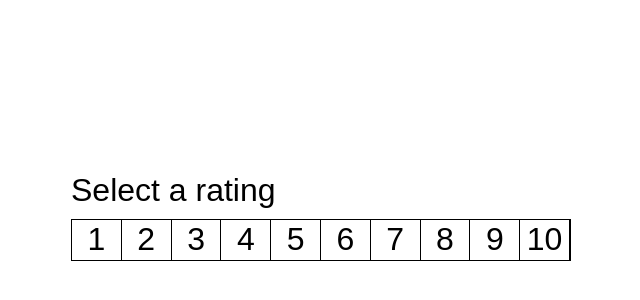
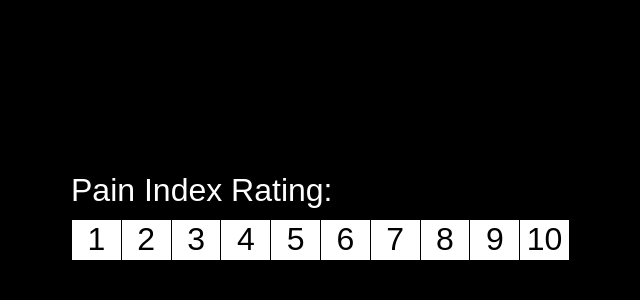
Before and after one commit to hanumancode/CSS3-Rating-Scale, a plain HTML site: page index.html in a window 1280 px wide. Shown: the part 184-484 px from the top of the page, without its empty margins (319-959 px from the left). Drawn offline with Linux system fonts and the light colour scheme.

Commit message:
title and bg color change

```diff
--- a/index.html
+++ b/index.html
@@ -9,7 +9,7 @@
 </head>
 <body>
     <div class="rateBox">
-        <p>Select a rating</p>
+        <p>Pain Index Rating:</p>
         <div class="rating">
             <input type="radio" name="rating" id="rating10">
             <label for="rating10">10</label>
--- a/style.css
+++ b/style.css
@@ -6,6 +6,7 @@ body {
     align-items: center;
     height: 100vh;
     font-family: sans-serif;
+    background: #000;
 }
 
 .rateBox {
@@ -16,6 +17,7 @@ p {
     margin: 0;
     padding: 0;
     font-size: 2rem;
+    color: #fff;
 }
 
 .rating {
@@ -25,7 +27,7 @@ p {
     margin-top: 10px;
     border: 1px solid #000;
     box-sizing: border-box;
-    background: linear-gradient(to right, #f00, #ff0, #0f0);
+    background: linear-gradient(to right, #0f0, #ff0, #f00);
 }
 
 .rating input {
```
